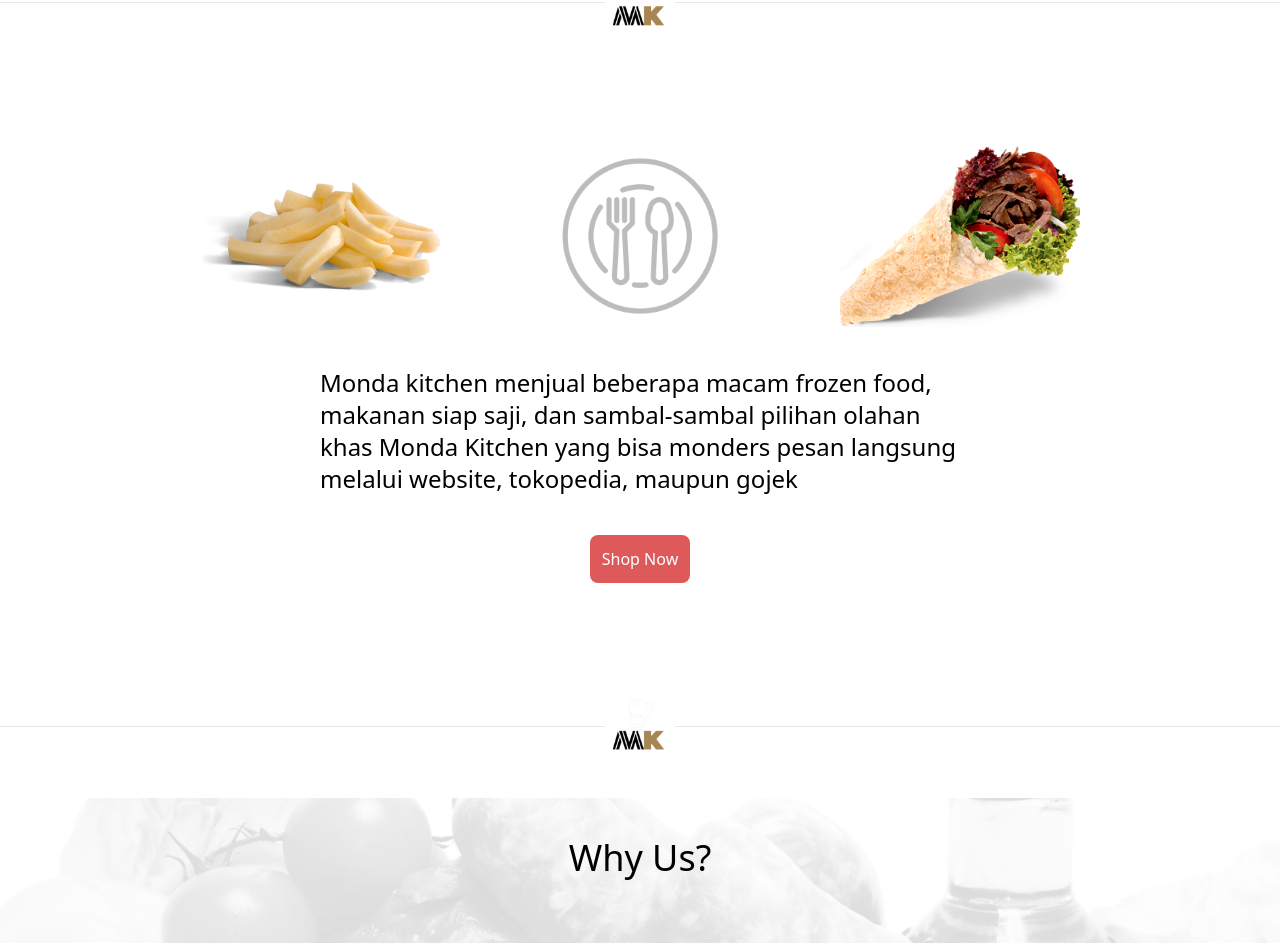
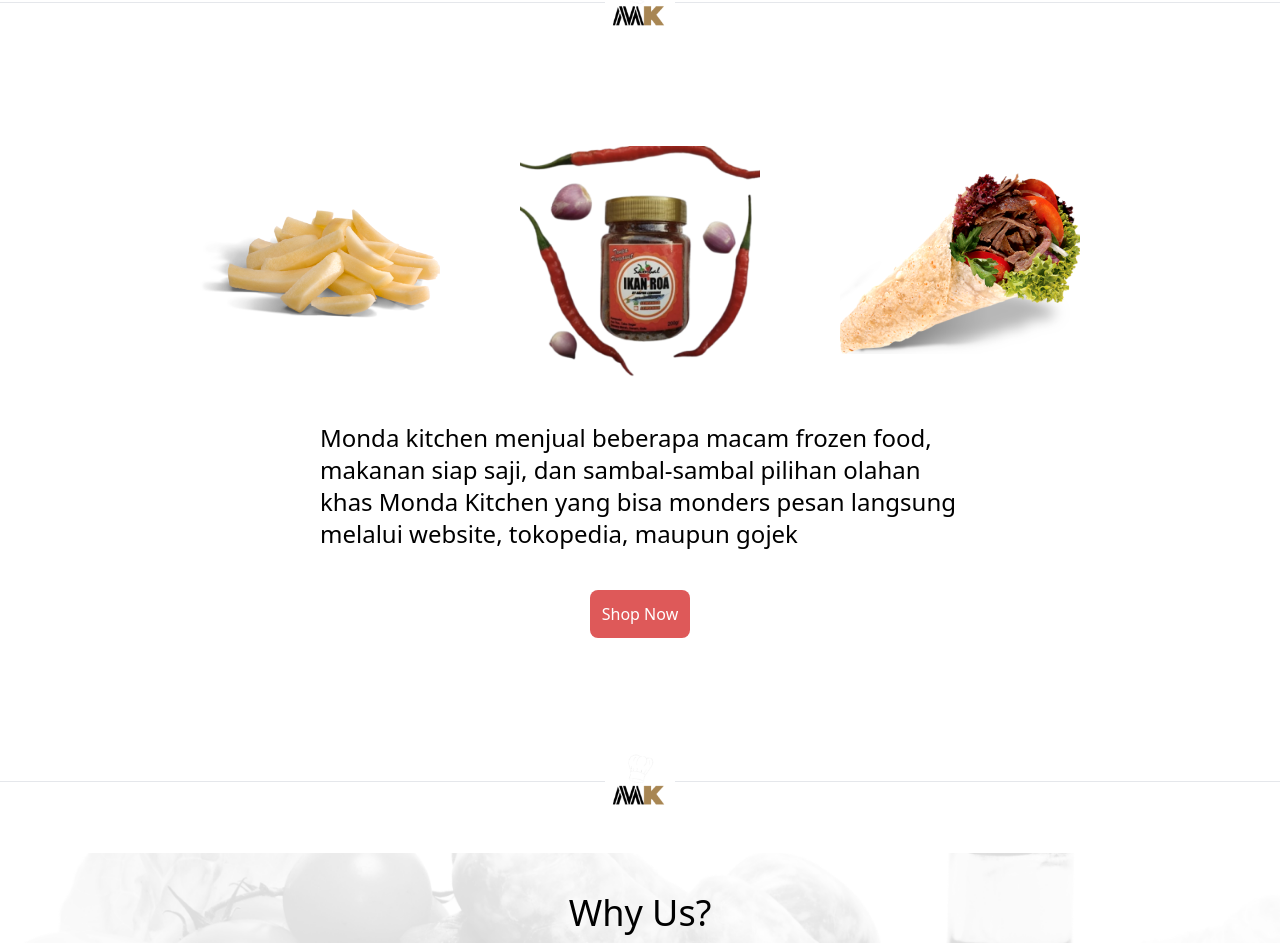
Before and after one commit to zhaardhia/monda-frontend, a Next.js app: page / in a window 1280 px wide. Shown: the part 933-1876 px from the top of the page. Built offline with nearby package versions, Linux system fonts and the light colour scheme.

Commit message:
fix hardcode image, fix login input width

```diff
--- a/src/components/LandingPage/MondaInfo.jsx
+++ b/src/components/LandingPage/MondaInfo.jsx
@@ -26,7 +26,7 @@ const MondaInfo = () => {
       <div className="my-28">
         <div className="flex justify-center sm:flex-row flex-col md:gap-20 gap-10 items-center">
           <img src="/kentang.png" alt="" className="md:w-[15rem] w-[10rem]" />
-          <img src="/sambel-roa.png" alt="" className="md:w-[15rem] w-[10rem]" />
+          <img src="/_sambel-roa.png" alt="" className="md:w-[15rem] w-[10rem]" />
           <img src="/kebab.png" alt="" className="md:w-[15rem] w-[10rem]" />
         </div>
         <div className="w-[50%] mx-auto my-10">
--- a/src/components/MyOrder/OrderCard.jsx
+++ b/src/components/MyOrder/OrderCard.jsx
@@ -77,7 +77,11 @@ const OrderCard = ({ data, setData }) => {
             <>
               <div className="flex justify-between sm:flex-row flex-col sm:items-center sm:gap-0 gap-3">
                 <div className="flex gap-3 items-center">
-                  <img src="/sambel-roa.png" alt="" className="md:w-[8rem] w-[5rem]" />
+                  {e?.["product.image"] ? (
+                    <img src={`${process.env.NEXT_PUBLIC_BASE_WEB}${e?.["product.image"]}`} alt="" className="md:w-[18rem] w-[5rem] h-[70%] object-cover" />
+                  ) : (
+                    <img src={`/sambel-roa.png`} alt="" className="md:w-[18rem] w-[5rem] object-cover" />
+                  )}
                   <h1 className="text-lg font-semibold">{e?.["product.name"]}</h1>
                 </div>
                 <div>
--- a/src/pages/login-admin/index.jsx
+++ b/src/pages/login-admin/index.jsx
@@ -76,7 +76,7 @@ const LoginAdmin = () => {
                   onChange={(e) => setEmail(e.target.value)}
                 />
 
-                <div className="flex flex-col gap-2">
+                <div className="flex flex-col gap-2 w-full items-center">
                   <input
                     type={visiblePass ? "text" : "password"}
                     placeholder="Kata Sandi"
@@ -84,7 +84,7 @@ const LoginAdmin = () => {
                     value={password}
                     onChange={(e) => setPassword(e.target.value)}
                   />
-                  <div className="flex gap-3 items-center">
+                  <div className="flex gap-3 items-center sm:w-full w-[95%]">
                     <input
                       type="checkbox"
                       className="focus:border-0"
--- a/src/pages/login/index.jsx
+++ b/src/pages/login/index.jsx
@@ -76,7 +76,7 @@ const Login = () => {
                   value={email}
                   onChange={(e) => setEmail(e.target.value)}
                 />
-                <div className="flex flex-col gap-2">
+                <div className="flex flex-col gap-2 w-full items-center">
                   <input
                     type={visiblePass ? "text" : "password"}
                     placeholder="Kata Sandi"
@@ -84,7 +84,7 @@ const Login = () => {
                     value={password}
                     onChange={(e) => setPassword(e.target.value)}
                   />
-                  <div className="flex gap-3 items-center">
+                  <div className="flex gap-3 items-center sm:w-full w-[95%] justify-start">
                     <input
                       type="checkbox"
                       className="focus:border-0"
```
